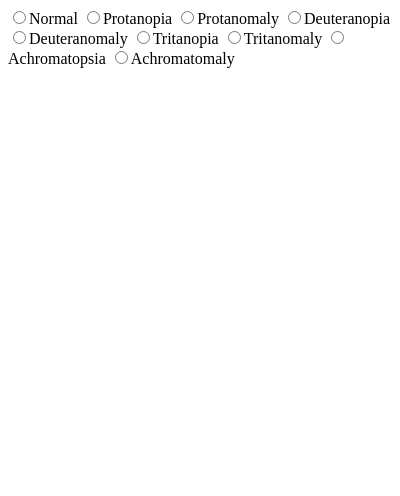
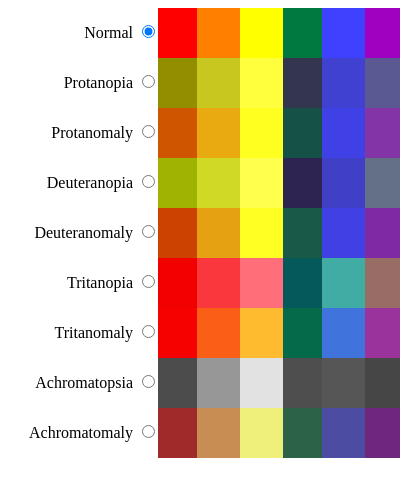
Before and after one commit to skeate/dalton, a browser extension: page app/popup.html in a window 400 px wide. Drawn offline with Linux system fonts and the light colour scheme.

Commit message:
change color on radio button selection
fix bug re: background-image gradients
add some images to popup

```diff
--- a/app/popup.html
+++ b/app/popup.html
@@ -5,19 +5,66 @@
         <!-- build:js scripts/popup.js -->
         <script src="scripts/popup.js"></script>
         <!-- endbuild -->
+        <style type="text/css" media="all">
+            body{
+                width: 400px;
+            }
+            img{ float: right; }
+            div{
+                height: 50px;
+                line-height: 50px;
+                text-align: right;
+            }
+        </style>
     </head>
     <body>
         <!-- CHROME EXTENSION POPUP -->
         <form name="selection">
-            <input type="radio" name="type" id="Normal"><label for="Normal">Normal</label>
-            <input type="radio" name="type" id="Protanopia" /><label for="Protanopia">Protanopia</label>
-            <input type="radio" name="type" id="Protanomaly" /><label for="Protanomaly">Protanomaly</label>
-            <input type="radio" name="type" id="Deuteranopia" /><label for="Deuteranopia">Deuteranopia</label>
-            <input type="radio" name="type" id="Deuteranomaly" /><label for="Deuteranomaly">Deuteranomaly</label>
-            <input type="radio" name="type" id="Tritanopia" /><label for="Tritanopia">Tritanopia</label>
-            <input type="radio" name="type" id="Tritanomaly" /><label for="Tritanomaly">Tritanomaly</label>
-            <input type="radio" name="type" id="Achromatopsia" /><label for="Achromatopsia">Achromatopsia</label>
-            <input type="radio" name="type" id="Achromatomaly" /><label for="Achromatomaly">Achromatomaly</label>
+            <div>
+                <label for="Normal">Normal</label>
+                <input type="radio" name="type" id="Normal" checked>
+                <img src="images/Normal.png">
+            </div>
+            <div>
+                <label for="Protanopia">Protanopia</label>
+                <input type="radio" name="type" id="Protanopia" />
+                <img src="images/Protanopia.png">
+            </div>
+            <div>
+                <label for="Protanomaly">Protanomaly</label>
+                <input type="radio" name="type" id="Protanomaly" />
+                <img src="images/Protanomaly.png">
+            </div>
+            <div>
+                <label for="Deuteranopia">Deuteranopia</label>
+                <input type="radio" name="type" id="Deuteranopia" />
+                <img src="images/Deuteranopia.png">
+            </div>
+            <div>
+                <label for="Deuteranomaly">Deuteranomaly</label>
+                <input type="radio" name="type" id="Deuteranomaly" />
+                <img src="images/Deuteranomaly.png">
+            </div>
+            <div>
+                <label for="Tritanopia">Tritanopia</label>
+                <input type="radio" name="type" id="Tritanopia" />
+                <img src="images/Tritanopia.png">
+            </div>
+            <div>
+                <label for="Tritanomaly">Tritanomaly</label>
+                <input type="radio" name="type" id="Tritanomaly" />
+                <img src="images/Tritanomaly.png">
+            </div>
+            <div>
+                <label for="Achromatopsia">Achromatopsia</label>
+                <input type="radio" name="type" id="Achromatopsia" />
+                <img src="images/Achromatopsia.png">
+            </div>
+            <div>
+                <label for="Achromatomaly">Achromatomaly</label>
+                <input type="radio" name="type" id="Achromatomaly" />
+                <img src="images/Achromatomaly.png">
+            </div>
         </form>
     </body>
 </html>
--- a/app/scripts/background.js
+++ b/app/scripts/background.js
@@ -3,7 +3,6 @@
 
 chrome.browserAction.onClicked.addListener(function(tab){
     chrome.storage.sync.get('preset-choice', function(settings){
-        dalton.type = settings['preset-choice'];
         chrome.tabs.sendMessage(tab.id, {
             action: 'simulate',
             type: settings['preset-choice']
@@ -12,6 +11,7 @@ chrome.browserAction.onClicked.addListener(function(tab){
 });
 
 chrome.runtime.onMessage.addListener(function(msg, sender, sendResponse){
+    dalton.type = msg.type;
     if( msg.action === 'get_image_data_url' ){
         dalton.processImage(msg.url, function(dataURL){
             chrome.tabs.sendMessage(sender.tab.id, {
--- a/app/scripts/popup.js
+++ b/app/scripts/popup.js
@@ -1 +1,18 @@
 'use strict';
+
+function onChange(e){
+    var type = e.target.id;
+    chrome.tabs.getSelected(function(tab){
+        chrome.tabs.sendMessage(tab.id, {
+            action: 'simulate',
+            type: type
+        });
+    });
+}
+
+document.addEventListener('DOMContentLoaded', function(){
+    var types = document.getElementsByName('type');
+    for( var i = 0; i < types.length; i++ ){
+        types[i].addEventListener('change', onChange );
+    }
+});
```
Also changed, not shown: app/scripts/dalton.js (+6 -3 lines), app/images/Achromatomaly.png (added), app/images/Achromatopsia.png (added), app/images/Deuteranomaly.png (added), app/images/Deuteranopia.png (added), app/images/Normal.png (added), app/images/Protanomaly.png (added), app/images/Protanopia.png (added), app/images/Tritanomaly.png (added), app/images/Tritanopia.png (added), app/manifest.json.
